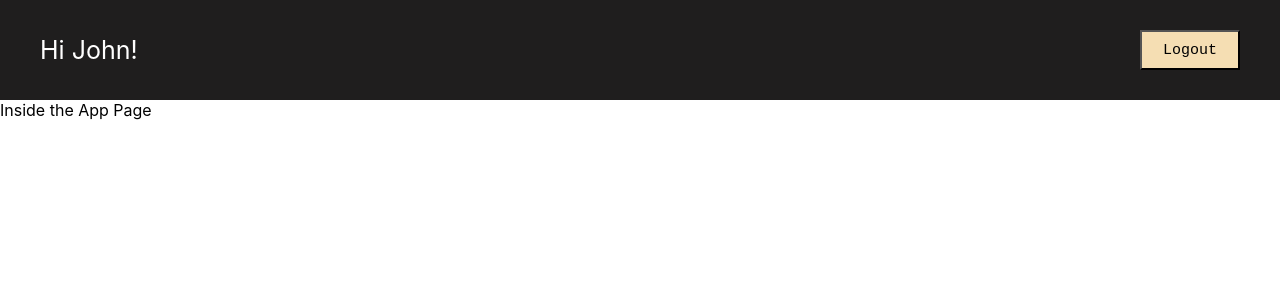
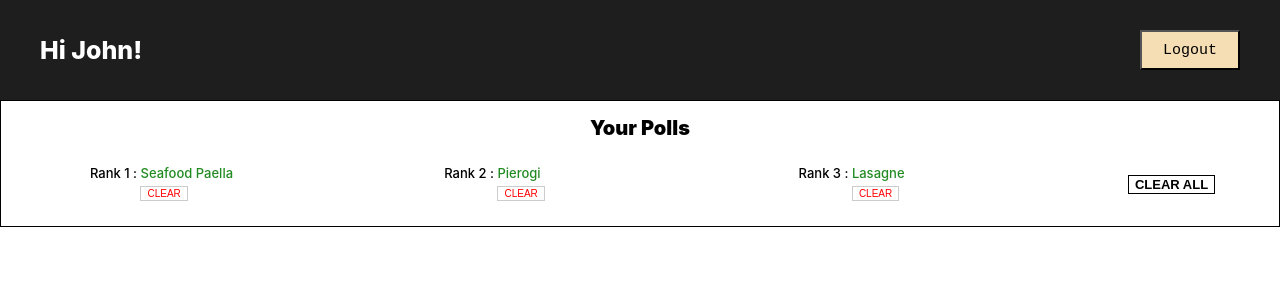
Before and after one commit to rawnakchourasia/food-rating-app, a React (Create React App) app: page / in a window 1280 px wide. Shown: the top 300 px of the page. Built offline with nearby package versions, Linux system fonts and the light colour scheme.

Commit message:
Your poll - Styling & Fuctionalities  -  Implemented

```diff
--- a/src/actions/index.js
+++ b/src/actions/index.js
@@ -3,6 +3,8 @@ export const ADD_ALL_USERS = 'ADD_ALL_USERS';
 export const ADD_ALL_DISHES = 'ADD_ALL_DISHES';
 export const LOG_OUT_USER = 'LOG_OUT_USER';
 export const LOG_IN_USER = 'LOG_IN_USER';
+export const REMOVE_ONE_DISH = 'REMOVE_ONE_DISH';
+export const REMOVE_ALL_DISHES = 'REMOVE_ALL_DISHES';
 
 // ACTION CREATORS
 export function addAllUsers(allUsers) {
@@ -32,3 +34,17 @@ export function logInUser(userId) {
     userId: userId,
   };
 }
+
+export function removeOneDish(userPosnDish) {
+  return {
+    type: REMOVE_ONE_DISH,
+    userPosnDish: userPosnDish,
+  };
+}
+
+export function removeAllDishes(userId) {
+  return {
+    type: REMOVE_ALL_DISHES,
+    userId: userId,
+  };
+}
--- a/src/components/App.js
+++ b/src/components/App.js
@@ -19,8 +19,14 @@ class App extends React.Component {
   }
 
   render() {
-    const { usersList, currentUserId, isLoggedIn } =
-      this.props.store.getState();
+    const {
+      usersList,
+      currentUserId,
+      isLoggedIn,
+      userPreferences,
+      dishesList,
+    } = this.props.store.getState();
+    console.log(userPreferences);
 
     return (
       <div className="app">
@@ -31,7 +37,12 @@ class App extends React.Component {
           dispatch={this.props.store.dispatch}
         />
         {isLoggedIn ? (
-          <InsideApp />
+          <InsideApp
+            userPreferences={userPreferences}
+            currentUserId={currentUserId}
+            dishesList={dishesList}
+            dispatch={this.props.store.dispatch}
+          />
         ) : (
           <Login usersList={usersList} dispatch={this.props.store.dispatch} />
         )}
--- a/src/components/InsideApp.js
+++ b/src/components/InsideApp.js
@@ -1,8 +1,19 @@
 import React from 'react';
+import YourPolls from './YourPolls';
 
 class InsideApp extends React.Component {
   render() {
-    return <div>Inside the App Page</div>;
+    const { userPreferences, currentUserId, dishesList, dispatch } = this.props;
+    return (
+      <div>
+        <YourPolls
+          userPreferences={userPreferences}
+          currentUserId={currentUserId}
+          dishesList={dishesList}
+          dispatch={dispatch}
+        />
+      </div>
+    );
   }
 }
 
--- a/src/components/SingleUser.js
+++ b/src/components/SingleUser.js
@@ -23,7 +23,10 @@ class SingleUser extends React.Component {
     return (
       <div className="singleUserBox">
         <div className="singleuserimgname">
-          <img src="https://cdn-icons-png.flaticon.com/512/149/149071.png"></img>
+          <img
+            src="https://cdn-icons-png.flaticon.com/512/149/149071.png"
+            alt="user"
+          ></img>
           <div>{userName.charAt(0).toUpperCase() + userName.slice(1)}</div>
         </div>
 
--- /dev/null
+++ b/src/components/YourPolls.js
@@ -0,0 +1,115 @@
+import React from 'react';
+import { removeOneDish, removeAllDishes } from '../actions';
+
+class YourPolls extends React.Component {
+  deleteSingleItem = (userPosnDish) => {
+    this.props.dispatch(removeOneDish(userPosnDish));
+  };
+
+  deleteAllItems = (userId) => {
+    this.props.dispatch(removeAllDishes(userId));
+  };
+
+  render() {
+    const { userPreferences, currentUserId, dishesList } = this.props;
+    var exactUserPoll;
+    for (var i = 0; i < userPreferences.length; i++) {
+      var key = Object.keys(userPreferences[i])[0];
+
+      if (currentUserId === parseInt(key)) {
+        var pollObject = userPreferences[i];
+        exactUserPoll = Object.values(pollObject)[0];
+        break;
+      }
+    }
+    var dishItemIds = [
+      exactUserPoll.rank1,
+      exactUserPoll.rank2,
+      exactUserPoll.rank3,
+    ];
+    var dishItemNames = ['', '', ''];
+    i = 0;
+    while (i < dishesList.length) {
+      if (dishItemIds[0] === dishesList[i].id) {
+        dishItemNames[0] = dishesList[i].dishName;
+      }
+      if (dishItemIds[1] === dishesList[i].id) {
+        dishItemNames[1] = dishesList[i].dishName;
+      }
+      if (dishItemIds[2] === dishesList[i].id) {
+        dishItemNames[2] = dishesList[i].dishName;
+      }
+      i++;
+    }
+    console.log(dishItemNames);
+
+    return (
+      <div className="yourPollsDiv">
+        <div className="yourpollstext">Your Polls</div>
+        <div className="actualPolls">
+          <div className="rankdiv">
+            <div className="rank">Rank 1 :&nbsp;</div>
+            <div className="itemnclear">
+              {dishItemNames[0] !== '' ? (
+                <div className="yesDishName">{dishItemNames[0]}</div>
+              ) : (
+                <div className="noDishName">Select a Dish</div>
+              )}
+              <button
+                className="clearOne"
+                onClick={() => this.deleteSingleItem([currentUserId, 1])}
+              >
+                Clear
+              </button>
+            </div>
+          </div>
+
+          <div className="rankdiv">
+            <div className="rank">Rank 2 :&nbsp;</div>
+            <div className="itemnclear">
+              {dishItemNames[1] !== '' ? (
+                <div className="yesDishName">{dishItemNames[1]}</div>
+              ) : (
+                <div className="noDishName">Select a Dish</div>
+              )}
+              <button
+                className="clearOne"
+                onClick={() => this.deleteSingleItem([currentUserId, 2])}
+              >
+                Clear
+              </button>
+            </div>
+          </div>
+
+          <div className="rankdiv">
+            <div className="rank">Rank 3 :&nbsp;</div>
+            <div className="itemnclear">
+              {dishItemNames[2] !== '' ? (
+                <div className="yesDishName">{dishItemNames[2]}</div>
+              ) : (
+                <div className="noDishName">Select a Dish</div>
+              )}
+              <button
+                className="clearOne"
+                onClick={() => this.deleteSingleItem([currentUserId, 3])}
+              >
+                Clear
+              </button>
+            </div>
+          </div>
+
+          <div className="clearbuttondiv">
+            <button
+              className="clearAllButton"
+              onClick={() => this.deleteAllItems(currentUserId)}
+            >
+              Clear All
+            </button>
+          </div>
+        </div>
+      </div>
+    );
+  }
+}
+
+export default YourPolls;
--- a/src/index.css
+++ b/src/index.css
@@ -22,6 +22,7 @@ code {
   align-items: center;
   padding: 0px 40px;
   font-size: 25px;
+  font-weight: 800;
 }
 .logoutButton {
   outline: none;
@@ -71,7 +72,7 @@ code {
 .singleuserimgname {
   display: flex;
   justify-content: space-between;
-  padding: 5px 15px;
+  padding: 7px 15px;
   align-items: center;
   color: honeydew;
   font-weight: 500;
@@ -101,6 +102,81 @@ code {
   margin: 5px;
 }
 
+/* YOUR POLLS */
+.yourPollsDiv {
+  border: 1px solid black;
+  display: flex;
+  flex-direction: column;
+  align-items: center;
+  justify-content: space-around;
+  /* height: 200px; */
+}
+.yourpollstext {
+  margin-top: 15px;
+  font-weight: 900;
+  font-size: 20px;
+}
+.actualPolls {
+  display: flex;
+  /* border: 1px solid brown; */
+  justify-content: space-between;
+  align-items: center;
+  width: 90%;
+  /* padding: 10px 10px; */
+}
+.rankdiv {
+  display: flex;
+  justify-content: flex-start;
+  align-items: center;
+  margin: 15px;
+  /* border: 1px solid green; */
+  padding: 10px;
+  width: 23%;
+  font-weight: 500;
+  font-size: 13px;
+}
+.rank {
+  margin: 0 0 20px 0;
+}
+.itemnclear {
+  display: flex;
+  flex-direction: column;
+  align-items: flex-start;
+  justify-content: center;
+}
+.clearOne {
+  margin-top: 5px;
+  outline: none;
+  border: 1px solid #ccc;
+  background: none;
+  font-size: 10px;
+  color: red;
+  text-transform: uppercase;
+  cursor: pointer;
+}
+.clearOne:hover {
+  background-color: bisque;
+}
+.clearAllButton {
+  outline: none;
+  border: 1px solid black;
+  background: none;
+  font-weight: 800;
+  font-size: 13px;
+  color: black;
+  text-transform: uppercase;
+  cursor: pointer;
+}
+.clearAllButton:hover {
+  color: rgb(198, 2, 2);
+}
+.yesDishName {
+  color: forestgreen;
+}
+.noDishName {
+  color: #ccc;
+}
+
 .capitalize::first-letter {
   text-transform: capitalize;
 }
--- a/src/reducers/index.js
+++ b/src/reducers/index.js
@@ -3,6 +3,8 @@ import {
   ADD_ALL_DISHES,
   LOG_OUT_USER,
   LOG_IN_USER,
+  REMOVE_ONE_DISH,
+  REMOVE_ALL_DISHES,
 } from '../actions';
 
 const initialUserDishesState = {
@@ -35,7 +37,7 @@ const initialUserDishesState = {
     {
       4: {
         rank1: 9,
-        rank2: 4,
+        rank2: 30,
         rank3: 1,
       },
     },
@@ -77,6 +79,34 @@ export default function dishPoll(state = initialUserDishesState, action) {
         isLoggedIn: true,
         currentUserId: action.userId,
       };
+    case REMOVE_ONE_DISH:
+      //   console.log('ACTION', action);
+      var userid = action.userPosnDish[0];
+      var tempUserPreference = initialUserDishesState.userPreferences;
+      var values = Object.values(tempUserPreference[userid - 1])[0];
+      if (action.userPosnDish[1] === 1) {
+        values.rank1 = 0;
+      } else if (action.userPosnDish[1] === 2) {
+        values.rank2 = 0;
+      } else {
+        values.rank3 = 0;
+      }
+      return {
+        ...state,
+        userPreferences: tempUserPreference,
+      };
+    case REMOVE_ALL_DISHES:
+      //   console.log('ACTION', action);
+      userid = action.userId;
+      tempUserPreference = initialUserDishesState.userPreferences;
+      values = Object.values(tempUserPreference[userid - 1])[0];
+      values.rank1 = 0;
+      values.rank2 = 0;
+      values.rank3 = 0;
+      return {
+        ...state,
+        userPreferences: tempUserPreference,
+      };
     default:
       //   console.log('ACTION', action);
       return state;
```
